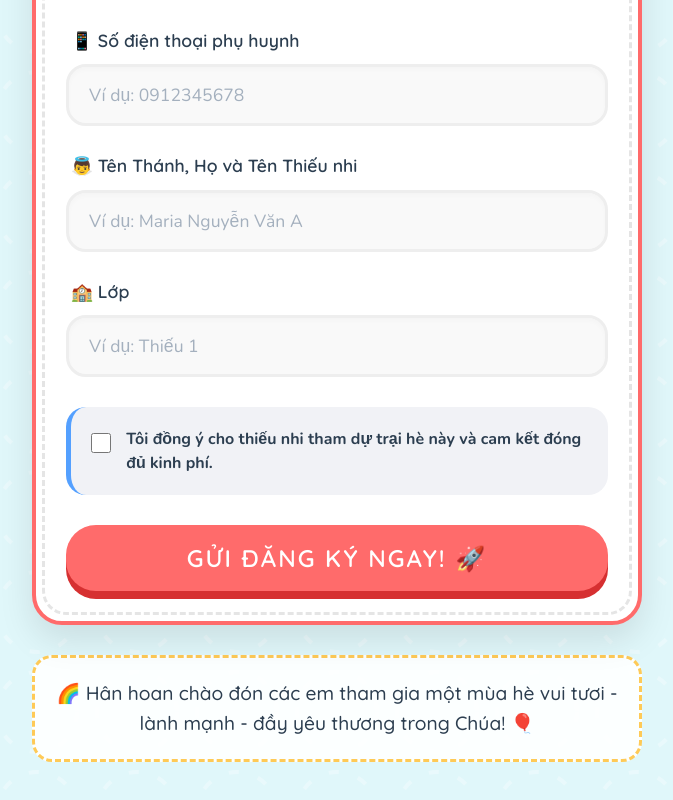
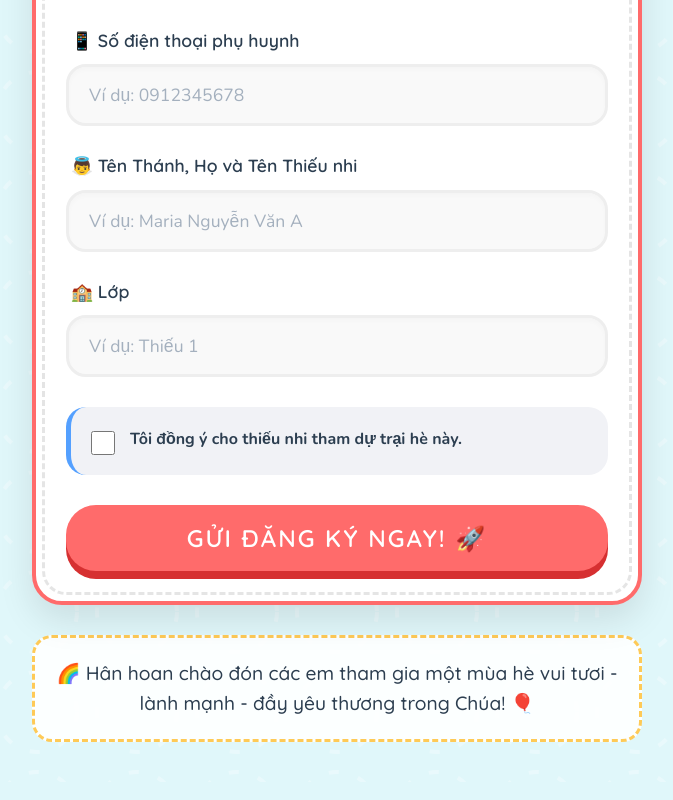
Before and after one commit to vuducphuong1603/link-dangky-traihe, a React (Vite) app: page / in a window 1280 px wide. Shown: the part 2638-3438 px from the top of the page, without its empty margins (303-976 px from the left). Built offline with nearby package versions, Linux system fonts and the light colour scheme.

Commit message:
fix: remove fee commitment language from registration consent checkbox

```diff
--- a/src/App.tsx
+++ b/src/App.tsx
@@ -286,7 +286,7 @@ function App() {
                     onChange={handleChange}
                   />
                   <label htmlFor="agree">
-                    Tôi đồng ý cho thiếu nhi tham dự trại hè này và cam kết đóng đủ kinh phí.
+                    Tôi đồng ý cho thiếu nhi tham dự trại hè này.
                   </label>
                 </div>
 
```
